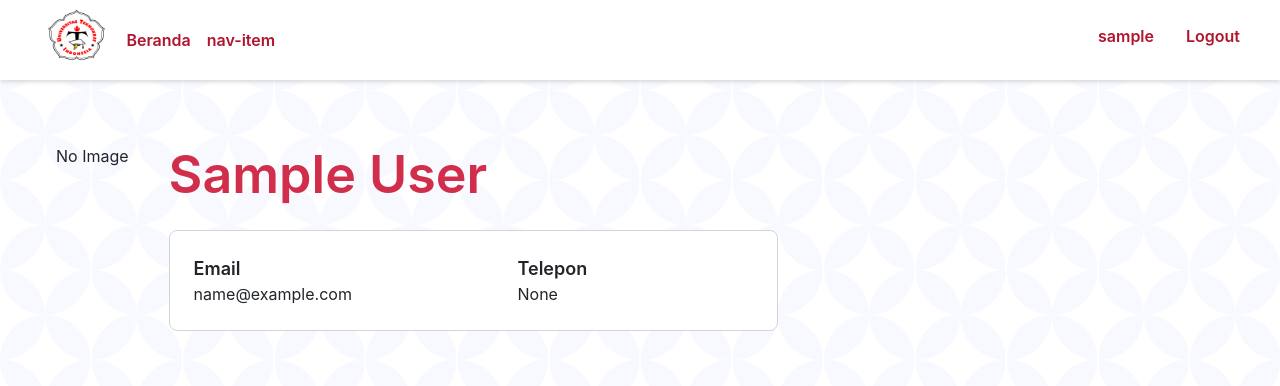
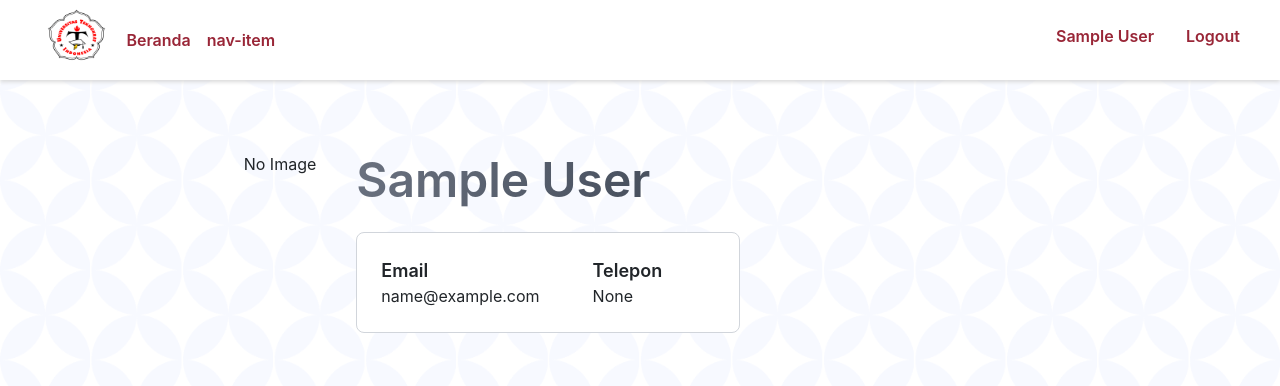
Before and after one commit to alyazharr/job-portal-teknokrat, a Django app: template cv/templates/profile.html in a window 1280 px wide. Shown: the top 386 px of the page. Run offline with Django 4.2, Linux system fonts and the light colour scheme; the template is opened without the code that fills it, so the values that code supplies are empty; the visitor is signed in with stand-in values (Sample User, id 1); some libraries are stand-ins or nearby versions.

Commit message:
PBI-21-Profile

```diff
--- a/cv/templates/profile.html
+++ b/cv/templates/profile.html
@@ -7,7 +7,7 @@
 
 {% block content %}
 
-<div class="d-flex flex-wrap justify-content-center p-3" style="margin: 0 2.5rem 0 2.5rem">
+<div class="d-flex flex-wrap justify-content-center mt-4" style="margin: 0 2.5rem 0 2.5rem;">
     <div class="mt-5">
         {% if request.user.image == 'default.png' %}
         <img src="{% static '/images/default.png' %}" style="width:13rem" alt="image">
@@ -15,15 +15,15 @@
         <p>No Image</p>
         {% endif %}
     </div>
-    <div class="flex-fill" style="min-width: 40%;">
+    <div style="width: 60%; min-width: 350px">
         <div class="d-flex flex-column" style="margin: 2.5rem">
             <div class="header font-base-red">{{ request.user.name }}</div>
             {% if request.user.role_id == 1 %}
-            <div class="flex-fill segment-card mt-5 p-4">
+            <div class="segment-card mt-5 p-4">
                 <h5 class="subheader-1">Tentang Saya</h5>
                 <p>{{ cv.profile }}</p>
             </div>
-            <div class="flex-fill segment-card mt-3 p-4">
+            <div class="segment-card mt-3 p-4">
                 <div class="d-flex flex-wrap">
                     <div class="flex-fill">
                         <div class="subheader-2">
@@ -72,8 +72,8 @@
             </div>
             {% if request.user.role_id == 1 %}
             <div>
-                <a href="" class="btn btn-primary bg-base-purple mt-3">
-                        <img src="{% static '/images/mail_icon.png' %}" style="padding: 0 0.5rem 0 0.5rem" alt="edit">
+                <a href="" class="btn primary-btn bg-base-red mt-3">
+                        <img src="{% static '/images/mail_icon.png' %}" style="padding: 0 0.5rem 0 0" alt="mail_icon">
                         <span class="subheader-2">Lihat CV</span>
                 </a>
             </div>
--- a/cv/views.py
+++ b/cv/views.py
@@ -7,7 +7,7 @@ from jobseeker.models import CV
 @login_required(login_url='/login/')
 def profile(request):
     user = request.user
-    cv = CV.objects.get(users_id=user.id)
+    cv = CV.objects.filter(users_id=user.id).first()
     context = {
         'cv': cv
     }
--- a/static/css/style.css
+++ b/static/css/style.css
@@ -16,7 +16,8 @@ body {
 
 
 .bg-base-red {
-    background-color: #B0152D;
+    background: linear-gradient(111.75deg, #EF4444 0%, #991B1B 100%);
+    border-radius: 4px;
 }
 
 .bg-base-purple {
@@ -38,23 +39,43 @@ body {
     border: 1px solid #D1D5DB;
 }
 
+.primary-btn {
+    background: linear-gradient(111.75deg, #EF4444 0%, #991B1B 100%);
+    border-radius: 4px;
+    align-items: flex-start;
+    padding: 7px 12px 7px 12px;
+    gap: 8px;
+    color: #FFFFFF;
+}
+
+.primary-btn:hover {
+    color: #FFFFFF;
+    transition: 0.3s;
+    filter: brightness(90%);
+}
+
 .nav-link {
     font-weight: 600;
     font-size: 16px;
     line-height: 140%;
-    color: #B0152D;
+    color: #992637;
 }
 
 .nav-link:hover {
-    font-weight: 600;
-    font-size: 16px;
-    line-height: 140%;
     color: #E74141;
 }
 
+.nav-link:after {
+    color: #ff506a;
+}
+
 .header {
-    font-size: 52px;
+    font-size: 48px;
     font-weight: 600;
+    background: linear-gradient(111.75deg, #6B7280 0%, #1F2937 100%);
+    -webkit-background-clip: text;
+    -webkit-text-fill-color: transparent;
+    background-clip: text;
 }
 
 .subheader-1 {
--- a/templates/base.html
+++ b/templates/base.html
@@ -3,7 +3,6 @@
 <html lang="en">
 
 <head>
-  <title>Job Seeker Teknokrat</title>
   <meta charset="UTF-8">
   <meta name="viewport" content="width=device-width, initial-scale=1.0">
    <!-- CSS only -->
--- a/templates/navbar.html
+++ b/templates/navbar.html
@@ -32,7 +32,7 @@
             <div class="d-flex flex-column align-items-end">
                 <div class="d-flex flex-row justify-content-end mb-2">
                     {% if request.user.is_authenticated %}
-                    <a href="{% url 'cv:profile' %}" class="nav-link">{{request.user.username}}</a>
+                    <a href="{% url 'cv:profile' %}" class="nav-link">{{request.user.name}}</a>
                     <a href="" class="nav-link" style="margin-right: 12px;">Logout</a>
                     {% else %}
                     <a href="" class="nav-link">Login</a>
```
